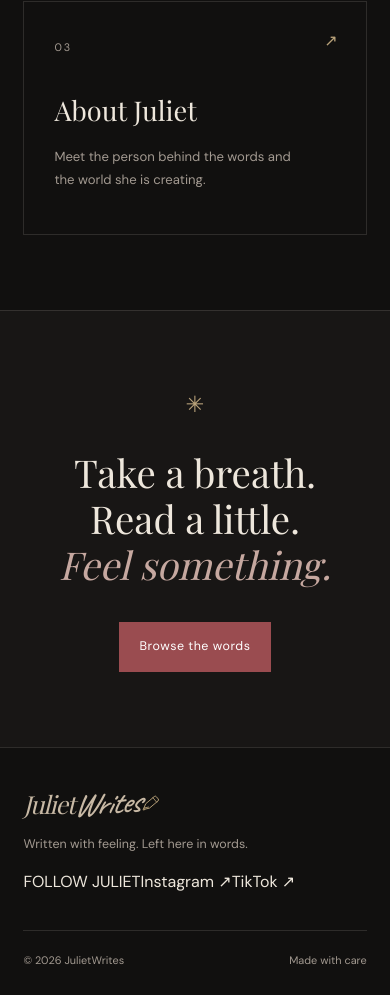
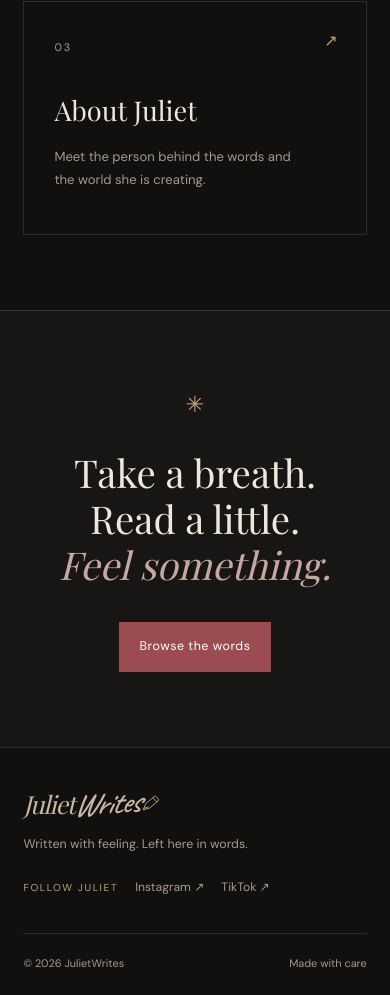
Before and after one commit to qwametwumasiagyemangduah-jpg/JulietWrites, a plain HTML site: page index.html in a window 390 px wide. Shown: the part 3231-4226 px from the top of the page. Drawn offline with nearby package versions, Linux system fonts and the light colour scheme; a web font is replaced by a local one.

Commit message:
Add Juliet's Instagram and TikTok links

```diff
--- a/styles.css
+++ b/styles.css
@@ -48,3 +48,5 @@
 .brand-pen{width:21px;height:21px;align-self:center;margin-left:2px;color:var(--gold);transform:rotate(5deg);flex:none}
 .footer .brand-name{font-size:1.55rem}.footer .brand-script{font-size:2rem}
 @media(max-width:760px){.brand-name{font-size:1.38rem}.brand-script{font-size:1.78rem}.brand-pen{width:19px;height:19px}}
+
+.footer-social{display:flex;align-items:center;gap:22px;margin-top:22px;color:var(--muted);font-size:.76rem}.footer-social>span{font-size:.63rem;letter-spacing:.16em;color:var(--gold)}.footer-social a{transition:color .2s}.footer-social a:hover{color:var(--text)}@media(max-width:760px){.footer-social{gap:17px;flex-wrap:wrap}}
```
